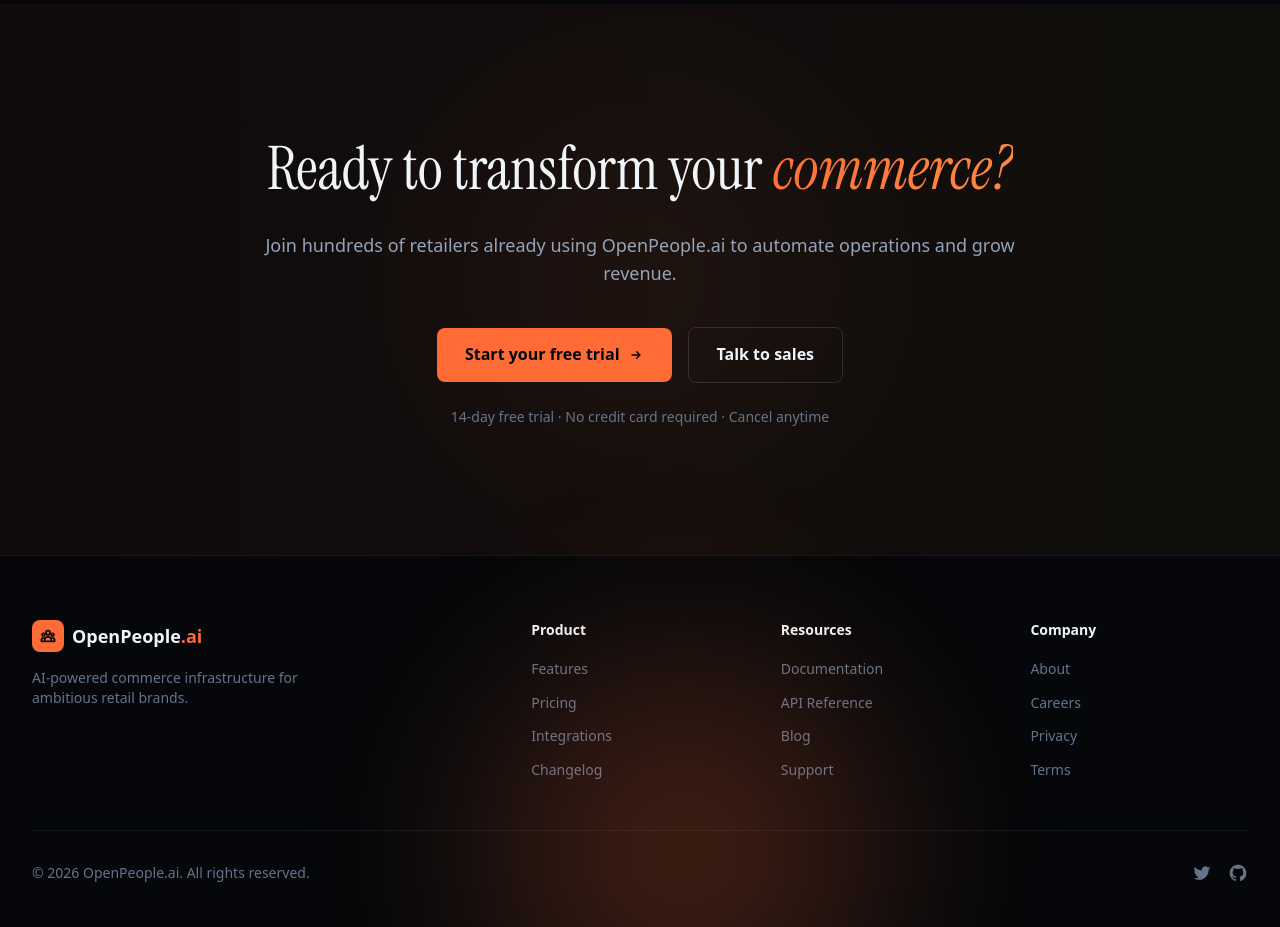
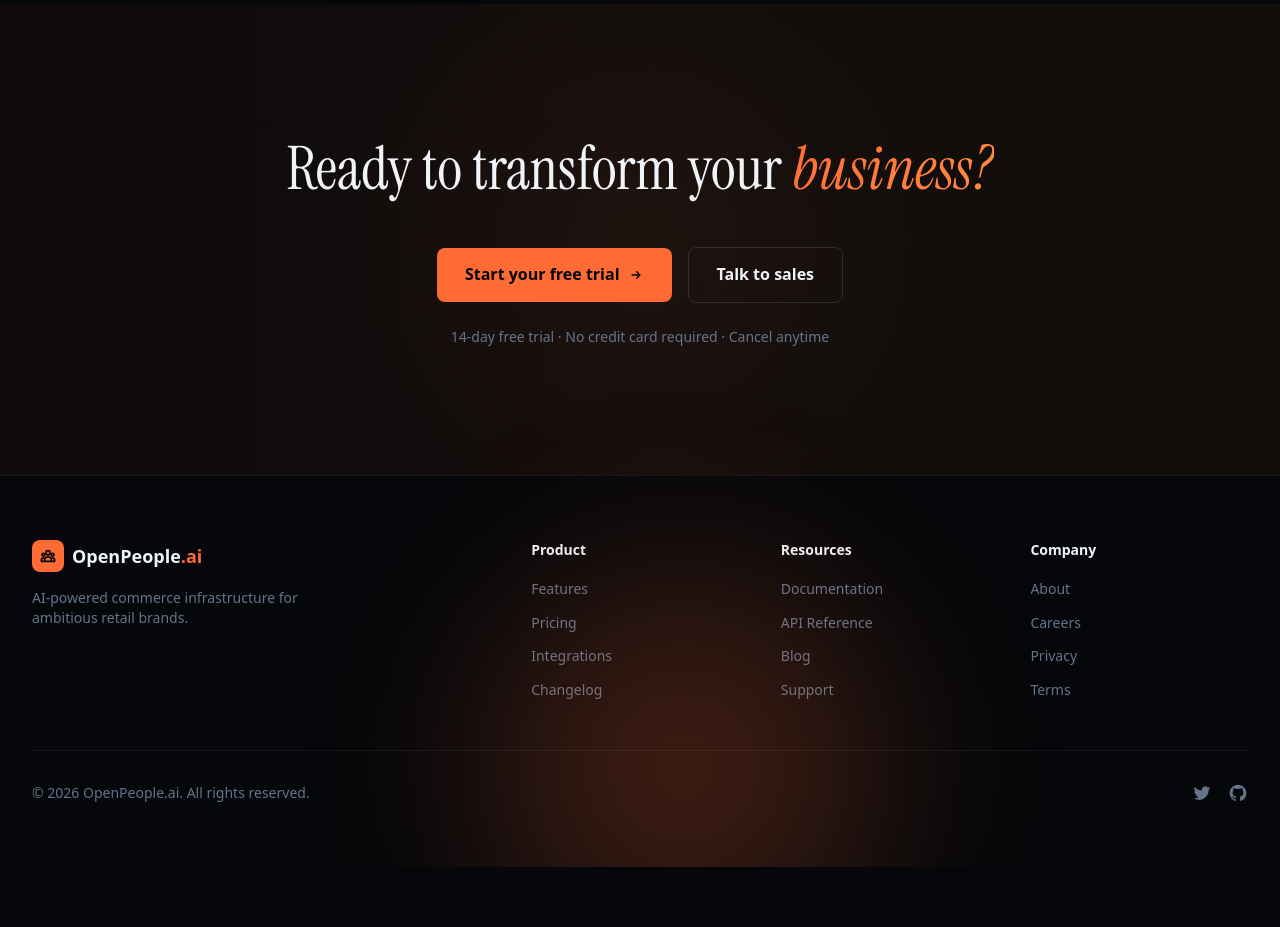
Before and after one commit to OpenPeopleStudio/open_people, a Next.js app: page / in a window 1280 px wide. Shown: the part 4720-5647 px from the top of the page. After the commit the page ends 5587 px from the top, so only its background shows below. Built offline with nearby package versions, Linux system fonts and the light colour scheme.

Commit message:
copy: remove CTA section subtext, update heading

```diff
--- a/app/(marketing)/page.tsx
+++ b/app/(marketing)/page.tsx
@@ -805,12 +805,8 @@ function CTASection() {
         <div className="max-w-3xl mx-auto text-center">
           <h2 className="text-4xl md:text-6xl font-display leading-tight">
             Ready to transform your{" "}
-            <span className="text-gradient-lime italic">commerce?</span>
+            <span className="text-gradient-lime italic">business?</span>
           </h2>
-          <p className="mt-6 text-lg text-[var(--text-secondary)]">
-            Join hundreds of retailers already using OpenPeople.ai to automate
-            operations and grow revenue.
-          </p>
           <div className="mt-10 flex flex-col sm:flex-row items-center justify-center gap-4">
             <Link href="/signup" className="btn-primary">
               Start your free trial
```
